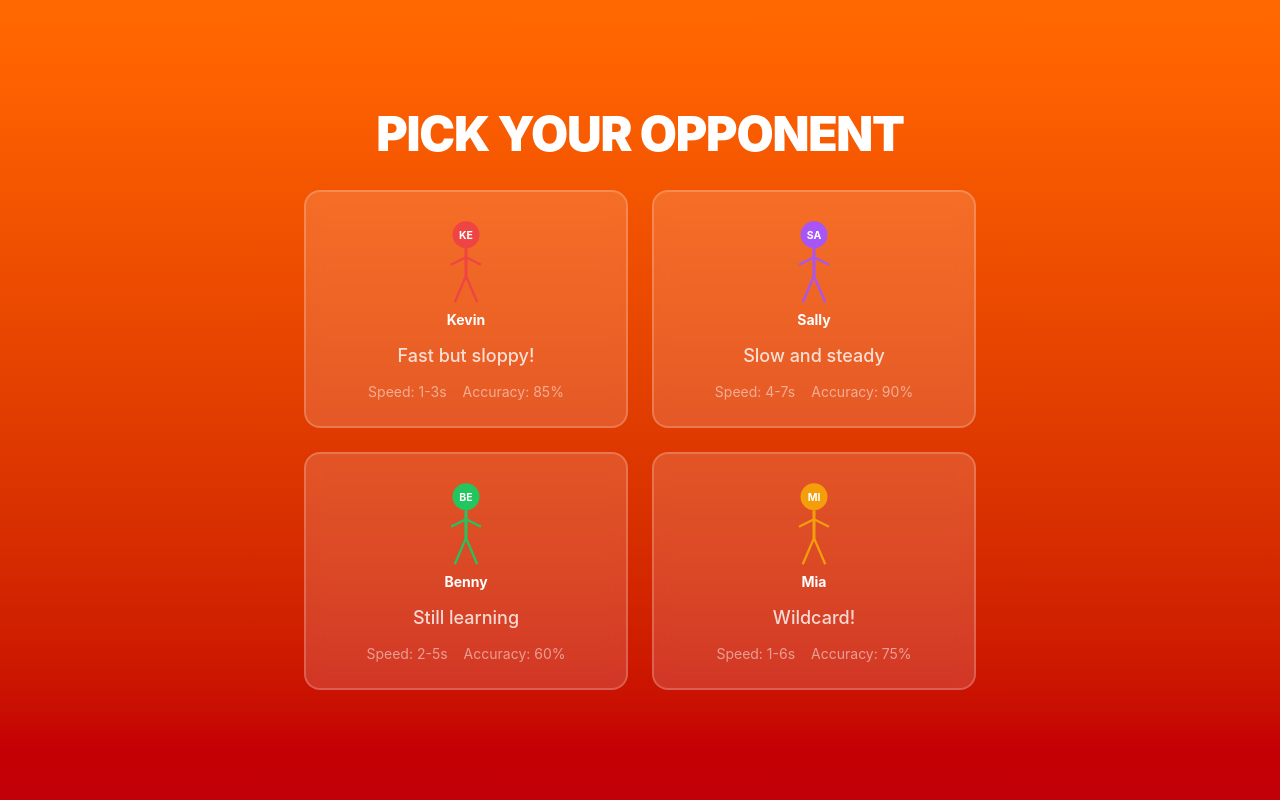
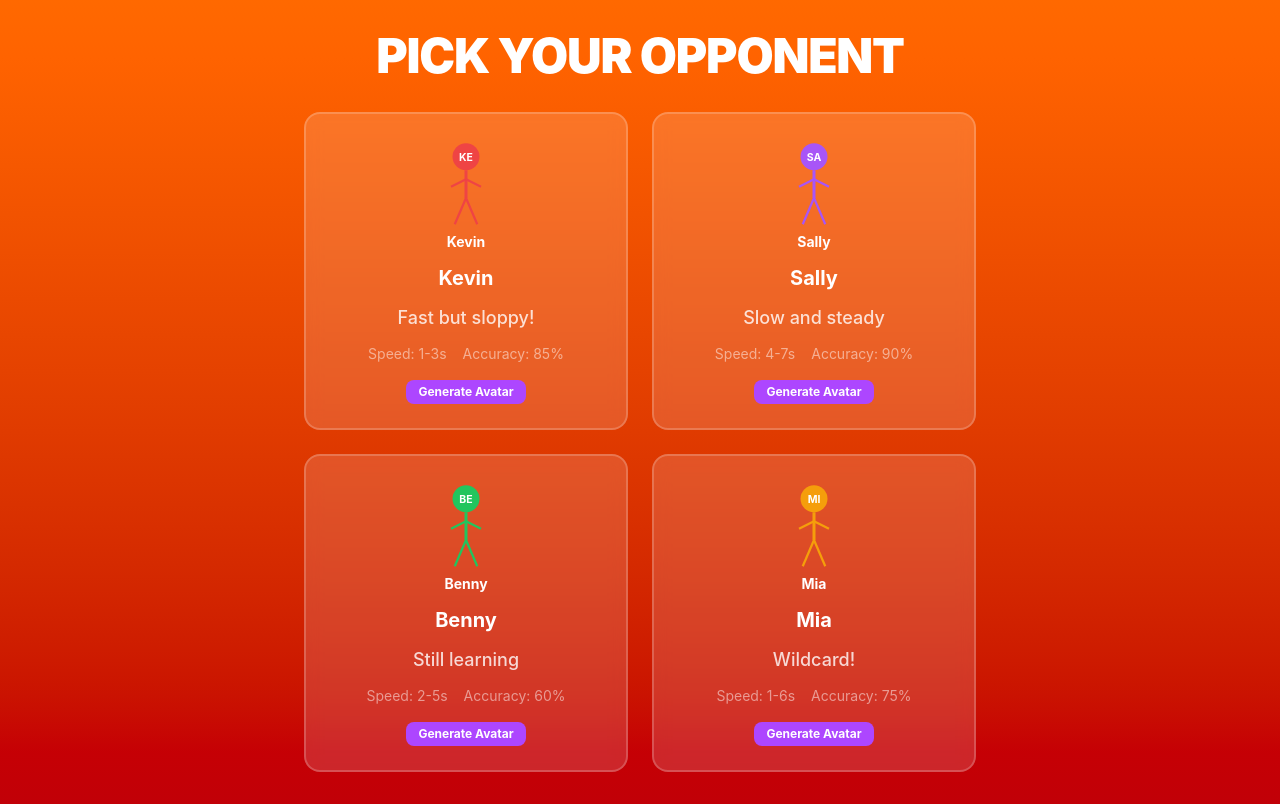
Before and after one commit to taskmasterpeace/knowledgeleague, a React (Vite) app: page / in a window 1280 px wide. Both pictures are taken after a click on the button "1 PLAYER". Built offline with nearby package versions, Linux system fonts and the light colour scheme.

Commit message:
feat: generate AI avatars for CPU characters via Replicate

```diff
--- a/src/components/CPUSelect/CPUSelect.tsx
+++ b/src/components/CPUSelect/CPUSelect.tsx
@@ -1,9 +1,33 @@
+import { useState } from 'react'
 import { useGameState } from '../../hooks/useGameState'
 import { CPU_CHARACTERS } from '../../utils/constants'
 import { PlayerAvatar } from '../shared/PlayerAvatar'
+import { getCachedCPUAvatars, generateCPUAvatar } from '../../utils/cpuAvatars'
 
 export function CPUSelect() {
-  const { setCPUCharacter, setPhase } = useGameState()
+  const { setCPUCharacter, setPhase, setPlayerAvatar } = useGameState()
+  const [avatars, setAvatars] = useState<Record<string, string>>(() => getCachedCPUAvatars())
+  const [generating, setGenerating] = useState<string | null>(null)
+
+  const handleSelect = (cpu: typeof CPU_CHARACTERS[0]) => {
+    setCPUCharacter(cpu)
+    if (avatars[cpu.name]) {
+      setPlayerAvatar(2, avatars[cpu.name])
+    }
+    setPhase('avatar-select')
+  }
+
+  const handleGenerate = async (name: string, e: React.MouseEvent) => {
+    e.stopPropagation()
+    setGenerating(name)
+    try {
+      const url = await generateCPUAvatar(name)
+      setAvatars(prev => ({ ...prev, [name]: url }))
+    } catch (err) {
+      console.error('Failed to generate avatar:', err)
+    }
+    setGenerating(null)
+  }
 
   return (
     <div className="min-h-screen bg-gradient-to-b from-orange-500 to-red-700 flex flex-col items-center justify-center gap-8 p-8">
@@ -13,18 +37,34 @@ export function CPUSelect() {
         {CPU_CHARACTERS.map((cpu) => (
           <button
             key={cpu.name}
-            onClick={() => {
-              setCPUCharacter(cpu)
-              setPhase('avatar-select')
-            }}
+            onClick={() => handleSelect(cpu)}
             className="flex flex-col items-center gap-3 p-6 bg-white/15 backdrop-blur rounded-2xl border-2 border-white/20 hover:bg-white/25 hover:scale-105 transition-all active:scale-95"
           >
-            <PlayerAvatar name={cpu.name} color={cpu.color} size={60} />
+            {avatars[cpu.name] ? (
+              <img
+                src={avatars[cpu.name]}
+                alt={cpu.name}
+                className="w-16 h-16 rounded-lg border-2"
+                style={{ imageRendering: 'pixelated', borderColor: cpu.color }}
+              />
+            ) : (
+              <PlayerAvatar name={cpu.name} color={cpu.color} size={60} />
+            )}
+            <span className="text-white text-xl font-bold">{cpu.name}</span>
             <span className="text-white/80 text-lg font-medium">{cpu.tagline}</span>
             <div className="flex gap-4 text-sm text-white/50">
               <span>Speed: {cpu.speedRange[0]}-{cpu.speedRange[1]}s</span>
               <span>Accuracy: {Math.round(cpu.accuracy * 100)}%</span>
             </div>
+            {!avatars[cpu.name] && (
+              <button
+                onClick={(e) => handleGenerate(cpu.name, e)}
+                disabled={generating !== null}
+                className="mt-1 px-3 py-1 bg-purple-500 hover:bg-purple-400 disabled:bg-gray-500/50 text-white text-xs font-bold rounded-lg transition-all"
+              >
+                {generating === cpu.name ? 'Generating...' : 'Generate Avatar'}
+              </button>
+            )}
           </button>
         ))}
       </div>
--- a/src/types.ts
+++ b/src/types.ts
@@ -28,6 +28,7 @@ export interface CPUCharacter {
   accuracy: number              // 0-1 probability of correct answer
   tagline: string
   color: string
+  avatarUrl?: string | null
 }
 
 export type Difficulty = 'easy' | 'medium' | 'hard'
--- /dev/null
+++ b/src/utils/cpuAvatars.ts
@@ -0,0 +1,56 @@
+import { generateAvatar } from './replicate'
+import { CPU_CHARACTERS } from './constants'
+
+const STORAGE_KEY = 'mathMuscle:cpuAvatars'
+
+const CPU_PROMPTS: Record<string, string> = {
+  Kevin: 'A boy with red spiky hair, competitive, wearing a red jersey, pixel art character',
+  Sally: 'A girl with purple braids, calm and focused, wearing a purple dress, pixel art character',
+  Benny: 'A younger boy with messy green hair, friendly smile, wearing a green t-shirt, pixel art character',
+  Mia: 'A girl with wild orange curly hair, mischievous grin, wearing an orange hoodie, pixel art character',
+}
+
+interface CachedAvatars {
+  [name: string]: string // name → URL
+}
+
+export function getCachedCPUAvatars(): CachedAvatars {
+  try {
+    const stored = localStorage.getItem(STORAGE_KEY)
+    if (stored) return JSON.parse(stored)
+  } catch {}
+  return {}
+}
+
+export async function generateCPUAvatar(name: string): Promise<string> {
+  const prompt = CPU_PROMPTS[name]
+  if (!prompt) throw new Error(`No prompt for CPU character: ${name}`)
+
+  const url = await generateAvatar({ prompt })
+
+  const cached = getCachedCPUAvatars()
+  cached[name] = url
+  localStorage.setItem(STORAGE_KEY, JSON.stringify(cached))
+
+  return url
+}
+
+export async function generateAllCPUAvatars(
+  onProgress?: (name: string, url: string) => void
+): Promise<CachedAvatars> {
+  const cached = getCachedCPUAvatars()
+  const results = { ...cached }
+
+  for (const cpu of CPU_CHARACTERS) {
+    if (results[cpu.name]) continue
+    try {
+      const url = await generateCPUAvatar(cpu.name)
+      results[cpu.name] = url
+      onProgress?.(cpu.name, url)
+    } catch (err) {
+      console.error(`Failed to generate avatar for ${cpu.name}:`, err)
+    }
+  }
+
+  return results
+}
```
